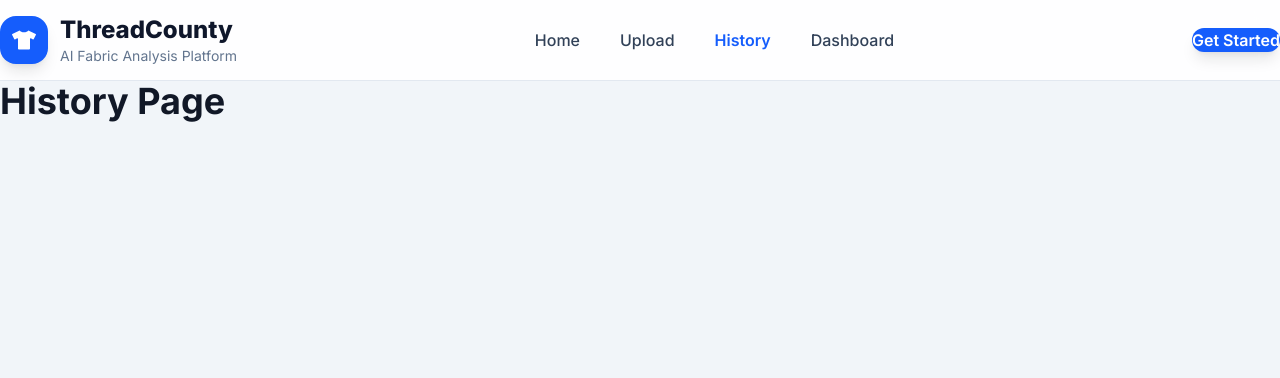
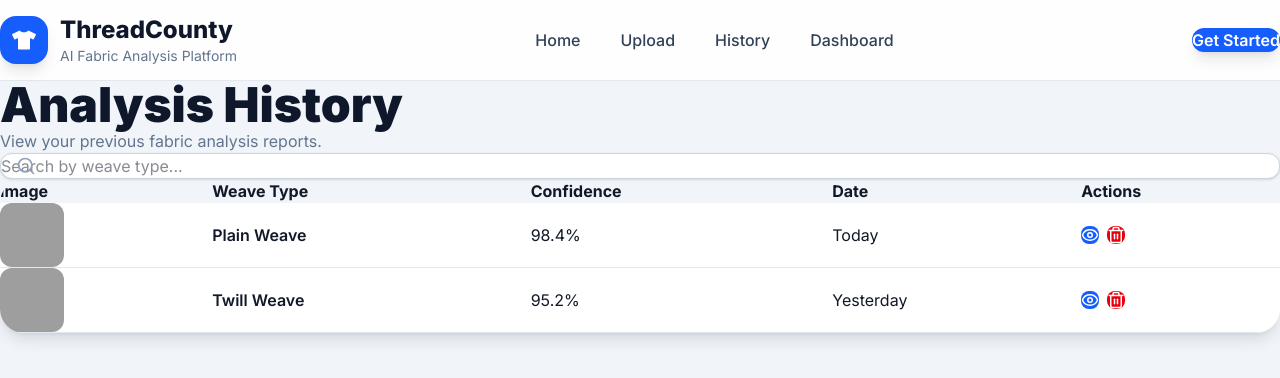
Before and after one commit to eshanroy/threadcounty-ai-platform, a React (Vite) app in the folder frontend/: page /history in a window 1280 px wide. Shown: the top 378 px of the page. Built offline with nearby package versions, Linux system fonts and the light colour scheme; grey boxes are pictures that could not be loaded.

Commit message:
Complete upload history feature

```diff
--- /dev/null
+++ b/frontend/src/components/history/HistoryEmpty.jsx
@@ -0,0 +1,15 @@
+function HistoryEmpty() {
+  return (
+    <div className="rounded-3xl bg-white p-16 text-center shadow-lg">
+      <h2 className="text-3xl font-bold text-slate-700">
+        No Analysis Found
+      </h2>
+
+      <p className="mt-4 text-slate-500">
+        Upload and analyze a fabric image to see it here.
+      </p>
+    </div>
+  );
+}
+
+export default HistoryEmpty;
--- /dev/null
+++ b/frontend/src/components/history/HistoryRow.jsx
@@ -0,0 +1,41 @@
+import { Eye, Trash2 } from "lucide-react";
+
+function HistoryRow({ item }) {
+  return (
+    <tr className="border-b border-slate-200 hover:bg-slate-50 transition">
+      <td className="p-4">
+        <img
+          src={item.image}
+          alt={item.weaveType}
+          className="h-16 w-16 rounded-xl object-cover"
+        />
+      </td>
+
+      <td className="p-4 font-semibold">
+        {item.weaveType}
+      </td>
+
+      <td className="p-4">
+        {item.confidence}%
+      </td>
+
+      <td className="p-4">
+        {item.date}
+      </td>
+
+      <td className="p-4">
+        <div className="flex gap-2">
+          <button className="rounded-lg bg-blue-600 p-2 text-white hover:bg-blue-700">
+            <Eye size={18} />
+          </button>
+
+          <button className="rounded-lg bg-red-600 p-2 text-white hover:bg-red-700">
+            <Trash2 size={18} />
+          </button>
+        </div>
+      </td>
+    </tr>
+  );
+}
+
+export default HistoryRow;
--- /dev/null
+++ b/frontend/src/components/history/HistoryTable.jsx
@@ -0,0 +1,27 @@
+import HistoryRow from "./HistoryRow";
+
+function HistoryTable({ history }) {
+  return (
+    <div className="overflow-x-auto rounded-3xl bg-white shadow-lg">
+      <table className="w-full">
+        <thead className="bg-slate-100">
+          <tr>
+            <th className="p-4 text-left">Image</th>
+            <th className="p-4 text-left">Weave Type</th>
+            <th className="p-4 text-left">Confidence</th>
+            <th className="p-4 text-left">Date</th>
+            <th className="p-4 text-left">Actions</th>
+          </tr>
+        </thead>
+
+        <tbody>
+          {history.map((item) => (
+            <HistoryRow key={item.id} item={item} />
+          ))}
+        </tbody>
+      </table>
+    </div>
+  );
+}
+
+export default HistoryTable;
--- /dev/null
+++ b/frontend/src/components/history/SearchBar.jsx
@@ -0,0 +1,22 @@
+import { Search } from "lucide-react";
+
+function SearchBar({ value, onChange }) {
+  return (
+    <div className="relative">
+      <Search
+        className="absolute left-4 top-1/2 -translate-y-1/2 text-slate-400"
+        size={20}
+      />
+
+      <input
+        type="text"
+        placeholder="Search by weave type..."
+        value={value}
+        onChange={(e) => onChange(e.target.value)}
+        className="w-full rounded-xl border border-slate-300 bg-white py-3 pl-12 pr-4 shadow-sm outline-none transition focus:border-blue-500"
+      />
+    </div>
+  );
+}
+
+export default SearchBar;
--- a/frontend/src/components/layout/Navbar.jsx
+++ b/frontend/src/components/layout/Navbar.jsx
@@ -59,16 +59,9 @@ function Navbar() {
   </li>
 
   <li>
-    <NavLink
-      to="/history"
-      className={({ isActive }) =>
-        isActive
-          ? "text-blue-600 font-semibold"
-          : "hover:text-blue-600 transition"
-      }
-    >
-      History
-    </NavLink>
+    <NavLink to="/history">
+  History
+</NavLink>
   </li>
 
   <li>
--- a/frontend/src/pages/History/HistoryPage.jsx
+++ b/frontend/src/pages/History/HistoryPage.jsx
@@ -1,5 +1,59 @@
+import { useEffect, useMemo, useState } from "react";
+
+import Container from "../../components/common/Container";
+import SearchBar from "../../components/history/SearchBar";
+import HistoryTable from "../../components/history/HistoryTable";
+import HistoryEmpty from "../../components/history/HistoryEmpty";
+
+import { getHistory } from "../../services/historyService";
+
 function HistoryPage() {
-  return <h1 className="p-10 text-4xl font-bold">History Page</h1>;
+  const [history, setHistory] = useState([]);
+  const [search, setSearch] = useState("");
+
+  useEffect(() => {
+    async function loadHistory() {
+      const data = await getHistory();
+      setHistory(data);
+    }
+
+    loadHistory();
+  }, []);
+
+  const filteredHistory = useMemo(() => {
+    return history.filter((item) =>
+      item.weaveType.toLowerCase().includes(search.toLowerCase())
+    );
+  }, [history, search]);
+
+  return (
+    <section className="min-h-screen bg-slate-100 py-16">
+      <Container>
+        <div className="mb-8">
+          <h1 className="text-5xl font-black text-slate-900">
+            Analysis History
+          </h1>
+
+          <p className="mt-2 text-slate-500">
+            View your previous fabric analysis reports.
+          </p>
+        </div>
+
+        <div className="mb-8">
+          <SearchBar
+            value={search}
+            onChange={setSearch}
+          />
+        </div>
+
+        {filteredHistory.length === 0 ? (
+          <HistoryEmpty />
+        ) : (
+          <HistoryTable history={filteredHistory} />
+        )}
+      </Container>
+    </section>
+  );
 }
 
 export default HistoryPage;
--- /dev/null
+++ b/frontend/src/services/historyService.js
@@ -0,0 +1,18 @@
+export async function getHistory() {
+  return [
+    {
+      id: 1,
+      image: "/placeholder.png",
+      weaveType: "Plain Weave",
+      confidence: 98.4,
+      date: "Today",
+    },
+    {
+      id: 2,
+      image: "/placeholder.png",
+      weaveType: "Twill Weave",
+      confidence: 95.2,
+      date: "Yesterday",
+    },
+  ];
+}
```
